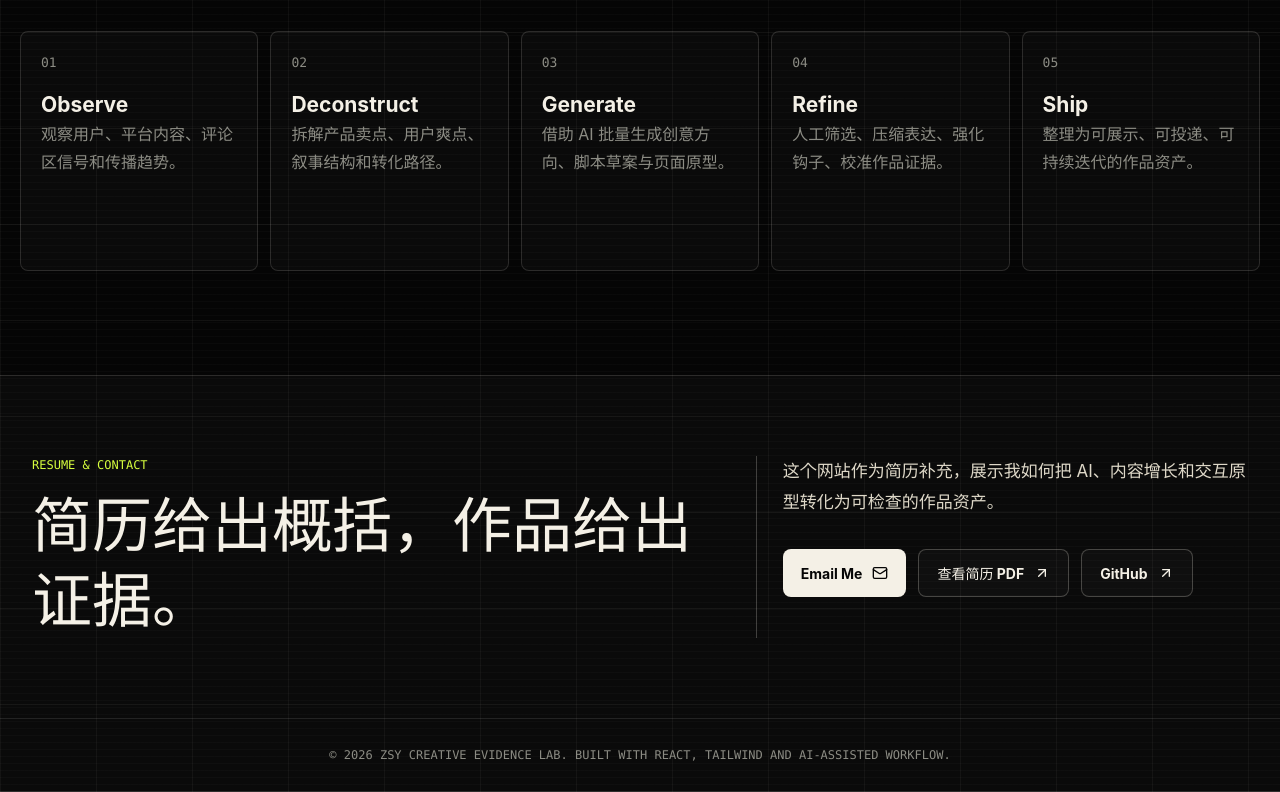
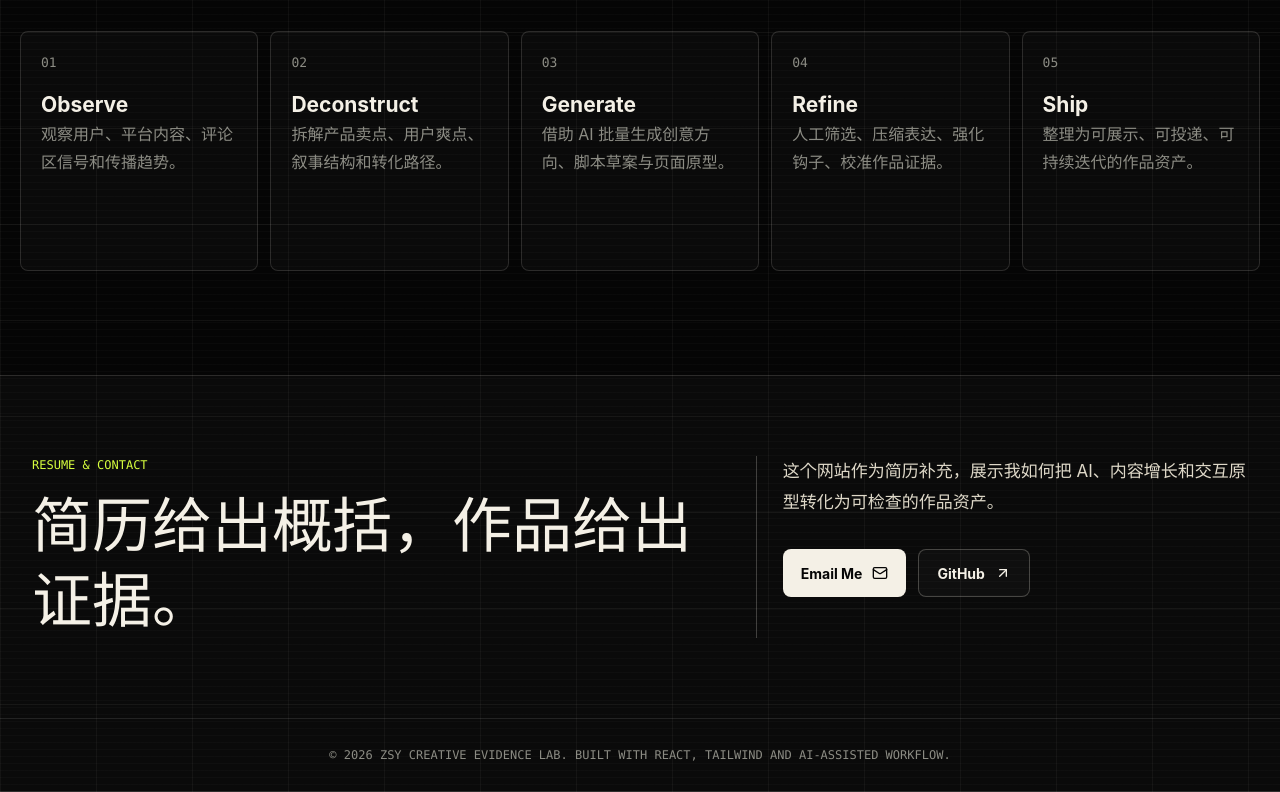
Before and after one commit to Fuoguz/zsy-portfolio, a React (Vite) app: page / in a window 1280 px wide. Shown: the part 3712-4504 px from the top of the page. Built offline with nearby package versions, Linux system fonts and the light colour scheme.

Commit message:
Update App.jsx

```diff
--- a/src/App.jsx
+++ b/src/App.jsx
@@ -337,14 +337,7 @@ function App() {
               <a href="mailto:fuoguzz@gmail.com" className="primary-action">
                 Email Me <Mail size={16} />
               </a>
-              <a
-                href="/zsy-portfolio/resume.pdf"
-                target="_blank"
-                rel="noreferrer"
-                className="secondary-action"
-              >
-                查看简历 PDF <ArrowUpRight size={16} />
-              </a>
+
               <a
                 href="https://github.com/Fuoguz"
                 target="_blank"
```
